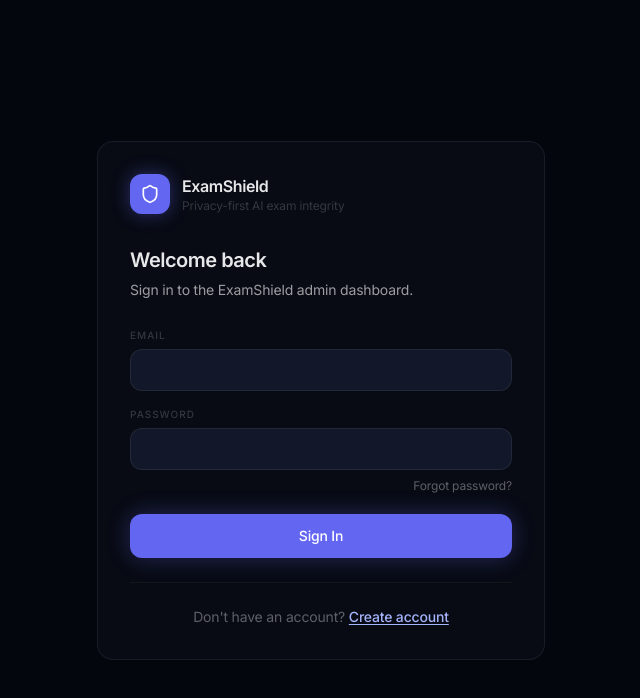
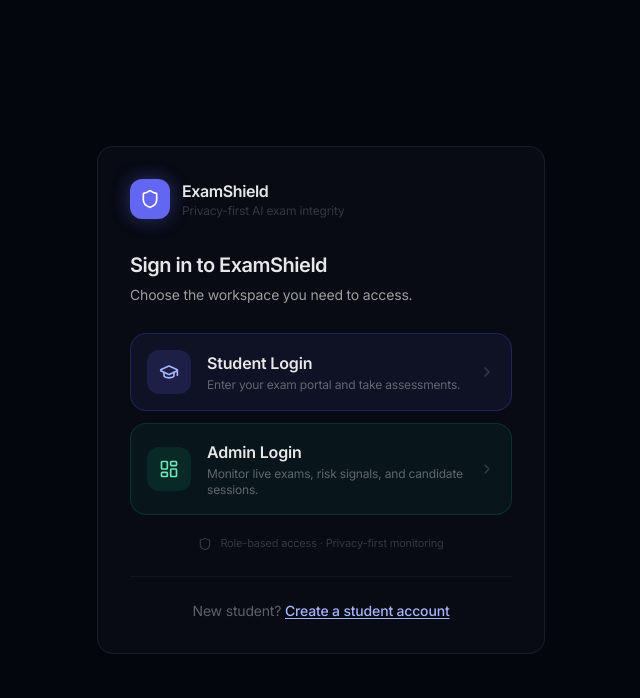
Before and after one commit to venkatcharan-ds/ExamShield, a Next.js app in the folder frontend/: page /sign-in in a window 1280 px wide. Shown: the top 698 px of the page, without its empty margins (319-959 px from the left). Built offline with nearby package versions, Linux system fonts and the light colour scheme.

Commit message:
feat: add separate student and admin login entry points

```diff
--- a/frontend/app/sign-in/page.tsx
+++ b/frontend/app/sign-in/page.tsx
@@ -1,99 +1,65 @@
 'use client'
 
-import { useState, Suspense } from 'react'
 import Link from 'next/link'
-import { useSearchParams } from 'next/navigation'
-import { createClient } from '@/lib/supabase/client'
-import { AuthShell, AuthField, AuthError, AuthSubmitButton } from '@/components/AuthShell'
+import { Shield, GraduationCap, LayoutDashboard, ChevronRight } from 'lucide-react'
+import { AuthShell } from '@/components/AuthShell'
 
-function SignInForm() {
-  const searchParams = useSearchParams()
-  const next = searchParams.get('next') || '/dashboard'
-
-  const [email, setEmail] = useState('')
-  const [password, setPassword] = useState('')
-  const [error, setError] = useState('')
-  const [loading, setLoading] = useState(false)
-
-  const handleSubmit = async (e: React.FormEvent) => {
-    e.preventDefault()
-    setError('')
-
-    if (!email || !password) {
-      setError('Enter your email and password.')
-      return
-    }
-
-    setLoading(true)
-    const supabase = createClient()
-    const { error: signInError } = await supabase.auth.signInWithPassword({ email, password })
-    setLoading(false)
-
-    if (signInError) {
-      if (signInError.message.toLowerCase().includes('email not confirmed')) {
-        setError('Please verify your email before signing in — check your inbox for the confirmation link.')
-      } else {
-        setError('Invalid email or password.')
-      }
-      return
-    }
-
-    // Full navigation (not router.push) so the just-set session cookie is
-    // guaranteed to be present on the next request middleware sees.
-    window.location.href = next
-  }
-
+export default function SignInPage() {
   return (
     <AuthShell
-      title="Welcome back"
-      subtitle="Sign in to the ExamShield admin dashboard."
+      title="Sign in to ExamShield"
+      subtitle="Choose the workspace you need to access."
       footer={
         <>
-          Don&apos;t have an account?{' '}
+          New student?{' '}
           <Link href="/sign-up" className="font-medium underline underline-offset-2" style={{ color: '#A5B4FC' }}>
-            Create account
+            Create a student account
           </Link>
         </>
       }
     >
-      <form onSubmit={handleSubmit} noValidate>
-        <AuthError message={error} />
+      <div className="space-y-3">
+        <Link
+          href="/student/sign-in"
+          className="group flex items-center gap-4 rounded-2xl p-4 transition-all duration-200"
+          style={{
+            background: 'rgba(99,102,241,0.08)',
+            border: '1px solid rgba(99,102,241,0.22)',
+          }}
+        >
+          <div className="w-11 h-11 rounded-xl flex items-center justify-center flex-shrink-0" style={{ background: 'rgba(99,102,241,0.16)' }}>
+            <GraduationCap className="w-5 h-5" style={{ color: '#A5B4FC' }} />
+          </div>
+          <div className="min-w-0 flex-1">
+            <div className="font-semibold" style={{ color: 'var(--text-0)' }}>Student Login</div>
+            <div className="text-xs mt-0.5" style={{ color: 'var(--text-2)' }}>Enter your exam portal and take assessments.</div>
+          </div>
+          <ChevronRight className="w-4 h-4 transition-transform group-hover:translate-x-0.5" style={{ color: 'var(--text-3)' }} />
+        </Link>
 
-        <AuthField
-          label="Email"
-          type="email"
-          autoComplete="email"
-          value={email}
-          onChange={e => setEmail(e.target.value)}
-          required
-        />
-        <AuthField
-          label="Password"
-          type="password"
-          autoComplete="current-password"
-          value={password}
-          onChange={e => setPassword(e.target.value)}
-          required
-        />
+        <Link
+          href="/admin/sign-in"
+          className="group flex items-center gap-4 rounded-2xl p-4 transition-all duration-200"
+          style={{
+            background: 'rgba(16,185,129,0.06)',
+            border: '1px solid rgba(16,185,129,0.18)',
+          }}
+        >
+          <div className="w-11 h-11 rounded-xl flex items-center justify-center flex-shrink-0" style={{ background: 'rgba(16,185,129,0.12)' }}>
+            <LayoutDashboard className="w-5 h-5" style={{ color: '#6EE7B7' }} />
+          </div>
+          <div className="min-w-0 flex-1">
+            <div className="font-semibold" style={{ color: 'var(--text-0)' }}>Admin Login</div>
+            <div className="text-xs mt-0.5" style={{ color: 'var(--text-2)' }}>Monitor live exams, risk signals, and candidate sessions.</div>
+          </div>
+          <ChevronRight className="w-4 h-4 transition-transform group-hover:translate-x-0.5" style={{ color: 'var(--text-3)' }} />
+        </Link>
+      </div>
 
-        <div className="flex justify-end -mt-2 mb-5">
-          <Link href="/forgot-password" className="text-xs" style={{ color: 'var(--text-2)' }}>
-            Forgot password?
-          </Link>
-        </div>
-
-        <AuthSubmitButton type="submit" loading={loading}>
-          Sign In
-        </AuthSubmitButton>
-      </form>
+      <div className="mt-5 flex items-center justify-center gap-2 text-[11px]" style={{ color: 'var(--text-3)' }}>
+        <Shield className="w-3.5 h-3.5" />
+        Role-based access · Privacy-first monitoring
+      </div>
     </AuthShell>
   )
 }
-
-export default function SignInPage() {
-  return (
-    <Suspense fallback={null}>
-      <SignInForm />
-    </Suspense>
-  )
-}
```
